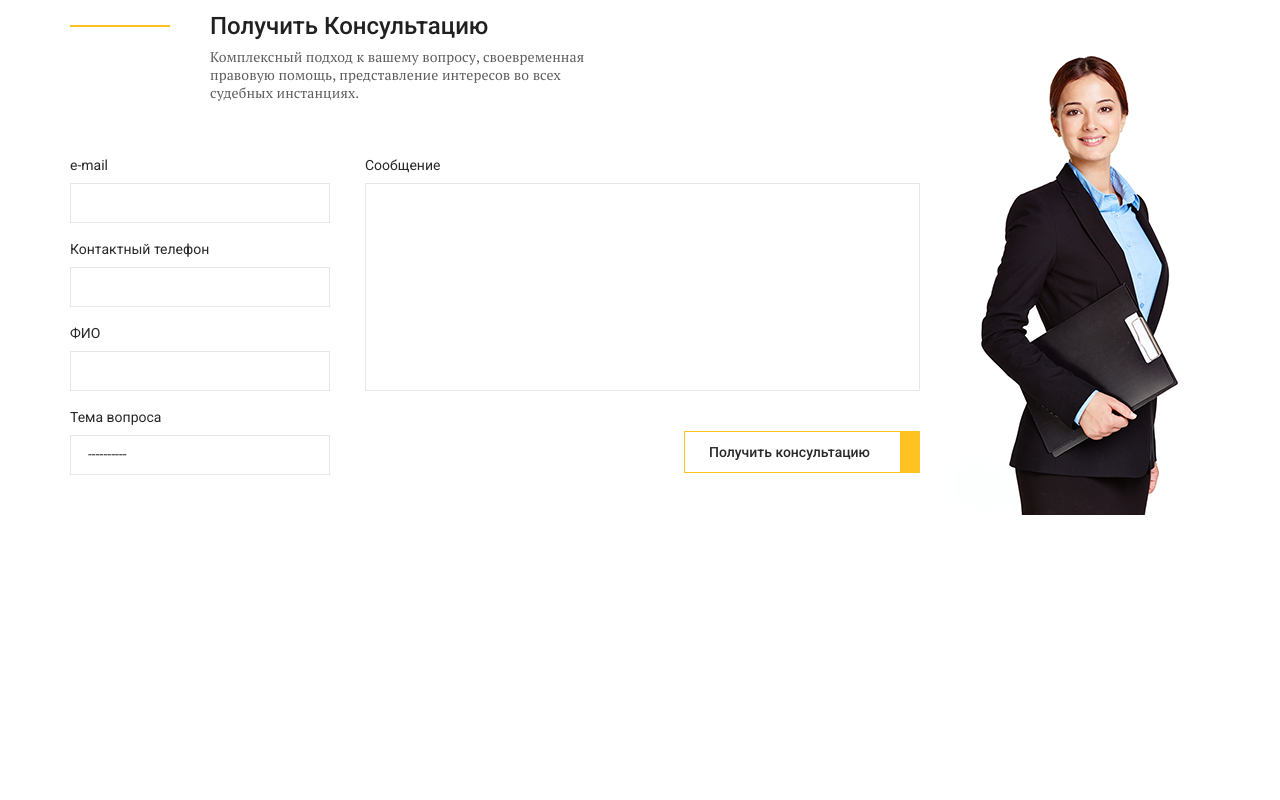
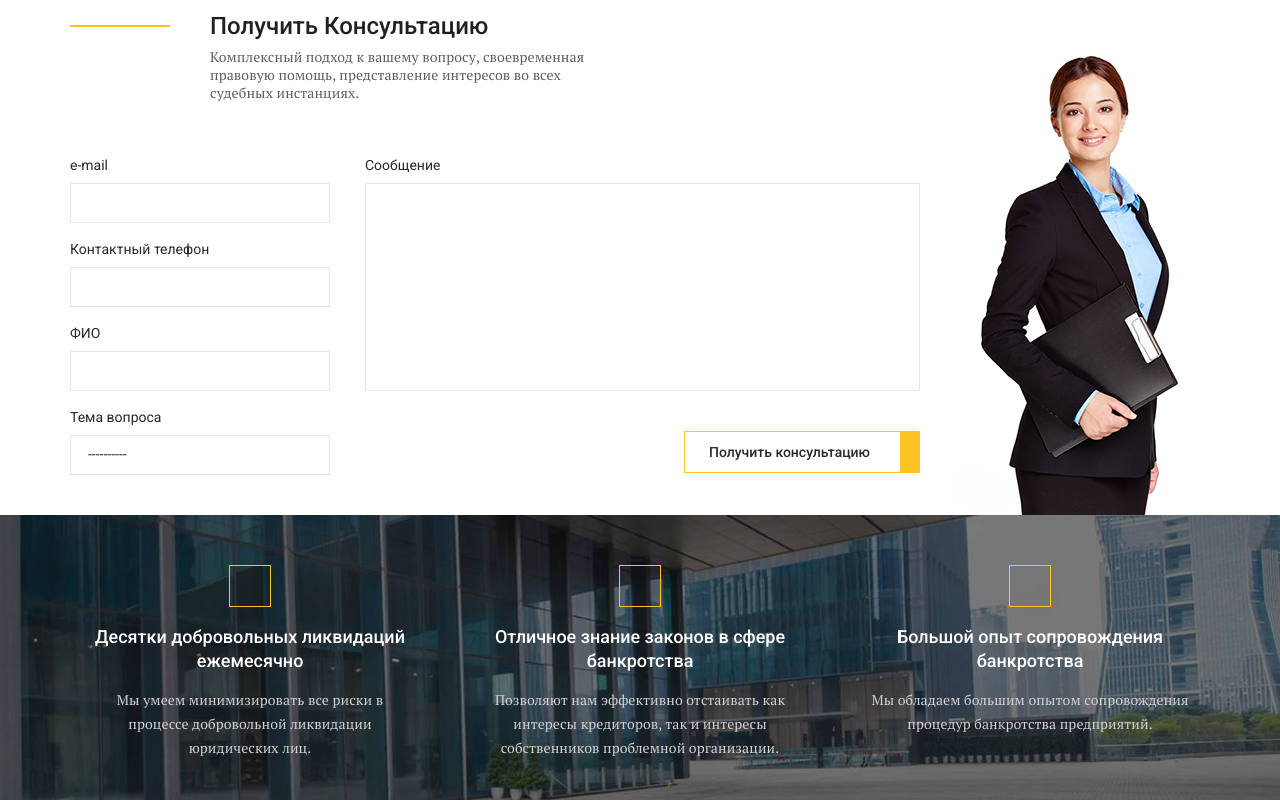
Before and after one commit to neandertalecj/consulting, a plain HTML site: page index.html in a window 1280 px wide. Shown: the part 1580-2380 px from the top of the page. Before the commit the page ends 2095 px from the top, so only its background shows below. Drawn offline with nearby package versions, Linux system fonts and the light colour scheme; a web font is replaced by a local one.

Commit message:
The Advantages section have been done

```diff
--- a/css/style.css
+++ b/css/style.css
@@ -502,3 +502,61 @@ header {
     color: #282828;
     float: right;
 }
+
+/* Advantages */
+.advantages {
+    padding: 50px 0 40px;
+    background-image: url(../img/about-fon.jpg);
+    background-repeat: no-repeat;
+    background-position: center;
+    min-height: 285px;
+    background-size: cover;
+}
+
+.advantages__inner {
+    color: #fff;
+    text-align: center;
+    display: flex;
+    justify-content: space-between;
+}
+
+.advantages__item {
+    max-width: 360px;
+    padding: 0 20px;
+}
+
+.advantages__title {
+    font-size: 18px;
+    line-height: 24px;
+    font-weight: 500;
+    font-family: 'Roboto', sans-serif;
+    padding: 60px 0 15px;
+    position: relative;
+}
+
+.advantages__title::before {
+    content: "";
+    position: absolute;
+    width: 40px;
+    height: 40px;
+    border: 1px solid #ffc222;
+    top: 0;
+    left: 50%;
+    transform: translateX(-50%);
+}
+
+.advantages__title::after {
+    content: "\f00c";
+    font-family: 'icomoon';
+    font-size: 14px;
+    position: absolute;
+    top: 9px;
+    left: 50%;
+    transform: translateX(-50%);
+}
+
+.advantages__text {
+    line-height: 24px;
+    color: #d3d2d2;
+    letter-spacing: .1px;
+}
--- a/index.html
+++ b/index.html
@@ -246,6 +246,39 @@
         </div>
     </section>
 
+    <section class="advantages">
+        <div class="container">
+            <div class="advantages__inner">
+                <div class="advantages__item">
+                    <div class="advantages__title">
+                        Десятки добровольных ликвидаций ежемесячно
+                    </div>
+                    <div class="advantages__text">
+                        Мы умеем минимизировать все риски в процессе добровольной ликвидации юридических лиц.
+                    </div>
+                </div>
+
+                <div class="advantages__item">
+                    <div class="advantages__title">
+                        Отличное знание законов в сфере банкротства
+                    </div>
+                    <div class="advantages__text">
+                        Позволяют нам эффективно отстаивать как интересы кредиторов, так и интересы собственников проблемной организации.
+                    </div>
+                </div>
+
+                <div class="advantages__item">
+                    <div class="advantages__title">
+                        Большой опыт сопровождения банкротства
+                    </div>
+                    <div class="advantages__text">
+                        Мы обладаем большим опытом сопровождения процедур банкротства предприятий.
+                    </div>
+                </div>
+            </div>
+        </div>
+    </section>
+
     <div id="modal">
         <h2>Hello!</h2>
         <p>You are awesome!</p>
```
Also changed, not shown: 1 other file.
